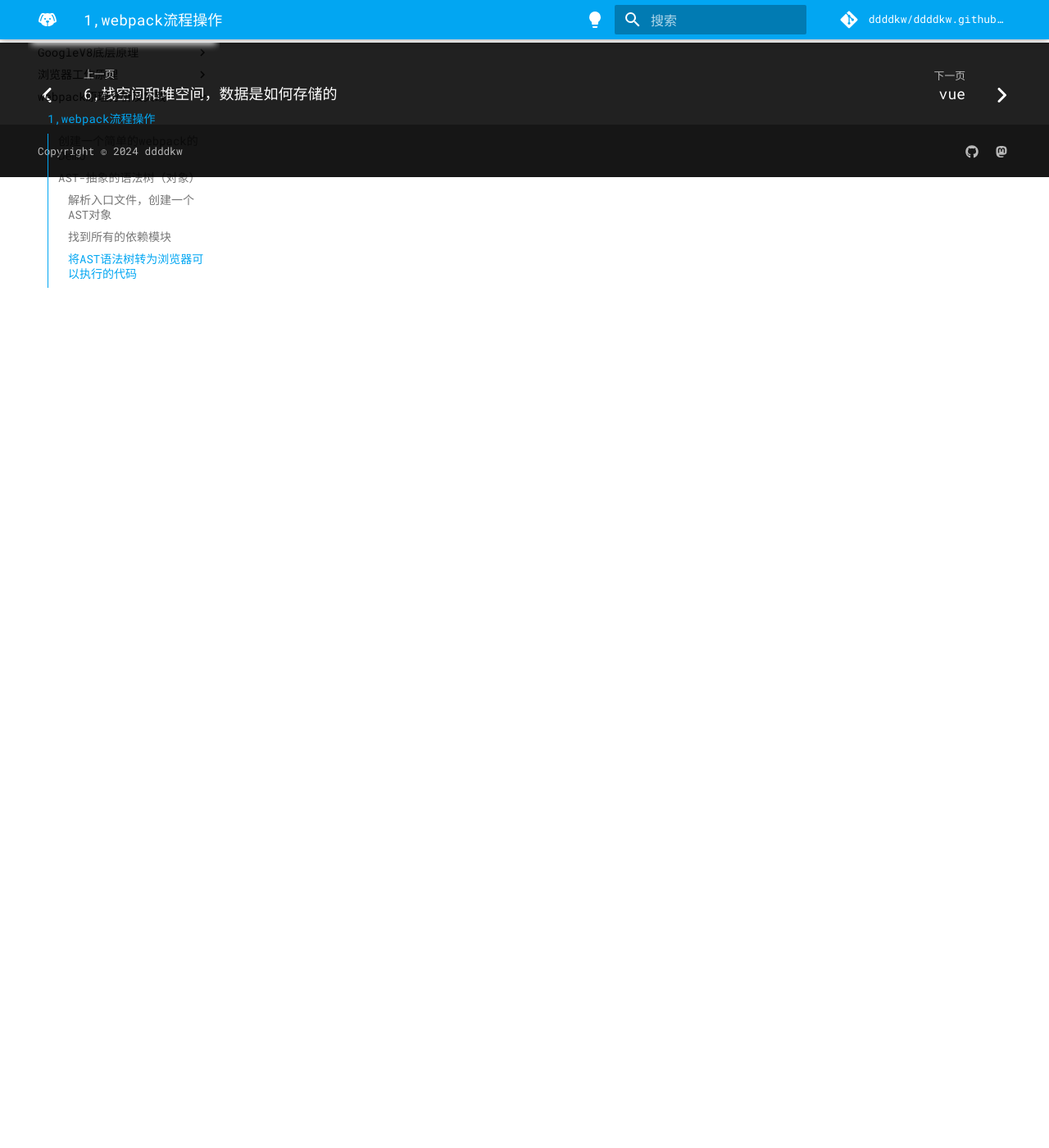
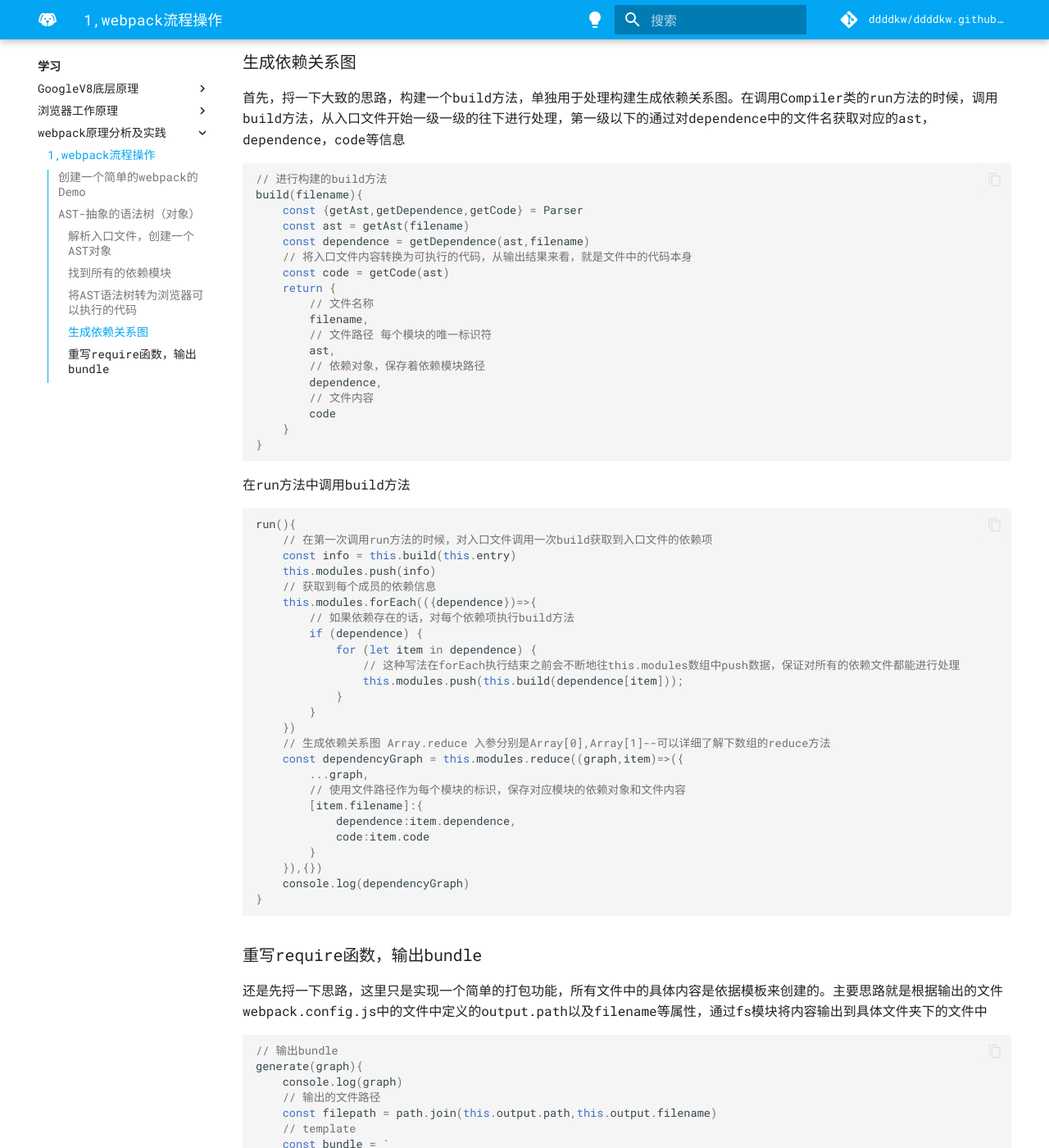
Before and after one commit to ddddkw/ddddkw.github.io, an MkDocs documentation site: the page built from docs/study/webPack/1.md, in a window 1280 px wide and 1400 px high, scrolled down 4339 px. Shown: the whole window at 82% size. Built offline with MkDocs 1.6.1 and Material for MkDocs 9.7.7, drawn with Linux system fonts in a browser that asks for light colours; comment, search, counter and statistics services are not loaded; some of the changed text lies outside the part shown.

Commit message:
webpack系列文章

````diff
--- a/docs/study/webPack/1.md
+++ b/docs/study/webPack/1.md
@@ -1,3 +1,5 @@
+
+
 # webpack打包原理流程解析
 
 ## 创建一个简单的webpack的Demo
@@ -168,3 +170,96 @@ getCode:(ast)=>{
     return code
 }
 ```
+
+### 生成依赖关系图
+
+首先，捋一下大致的思路，构建一个build方法，单独用于处理构建生成依赖关系图。在调用Compiler类的run方法的时候，调用build方法，从入口文件开始一级一级的往下进行处理，第一级以下的通过对dependence中的文件名获取对应的ast，dependence，code等信息
+
+```javascript
+// 进行构建的build方法
+build(filename){
+    const {getAst,getDependence,getCode} = Parser
+    const ast = getAst(filename)
+    const dependence = getDependence(ast,filename)
+    // 将入口文件内容转换为可执行的代码，从输出结果来看，就是文件中的代码本身
+    const code = getCode(ast)
+    return {
+        // 文件名称
+        filename,
+        // 文件路径 每个模块的唯一标识符
+        ast,
+        // 依赖对象，保存着依赖模块路径
+        dependence,
+        // 文件内容
+        code
+    }
+}
+```
+
+在run方法中调用build方法
+
+```javascript
+run(){
+    // 在第一次调用run方法的时候，对入口文件调用一次build获取到入口文件的依赖项
+    const info = this.build(this.entry)
+    this.modules.push(info)
+    // 获取到每个成员的依赖信息
+    this.modules.forEach(({dependence})=>{
+        // 如果依赖存在的话，对每个依赖项执行build方法
+        if (dependence) {
+            for (let item in dependence) {
+                // 这种写法在forEach执行结束之前会不断地往this.modules数组中push数据，保证对所有的依赖文件都能进行处理
+                this.modules.push(this.build(dependence[item]));
+            }
+        }
+    })
+    // 生成依赖关系图 Array.reduce 入参分别是Array[0],Array[1]--可以详细了解下数组的reduce方法
+    const dependencyGraph = this.modules.reduce((graph,item)=>({
+        ...graph,
+        // 使用文件路径作为每个模块的标识，保存对应模块的依赖对象和文件内容
+        [item.filename]:{
+            dependence:item.dependence,
+            code:item.code
+        }
+    }),{})
+    console.log(dependencyGraph)
+}
+```
+
+### 重写require函数，输出bundle
+
+还是先捋一下思路，这里只是实现一个简单的打包功能，所有文件中的具体内容是依据模板来创建的。主要思路就是根据输出的文件webpack.config.js中的文件中定义的output.path以及filename等属性，通过fs模块将内容输出到具体文件夹下的文件中
+
+```JavaScript
+// 输出bundle
+generate(graph){
+    console.log(graph)
+    // 输出的文件路径
+    const filepath = path.join(this.output.path,this.output.filename)
+    // template
+    const bundle = `
+        // 创建一个dist文件夹，文件内容
+        (function (graph){
+            // 重写require函数
+            function require(moduleId){
+                function localRequire(relativePath){ // 依赖模块的路径
+                    return require(graph[moduleId].dependence[relativePath])
+                }
+                console.log(moduleId);
+                const exports = {};
+                (function (require,exports,code){
+                })(localRequire,exports,graph[moduleId].code)
+                // 暴露exports对象
+                return exports
+            }
+            // 从入口文件开始执行
+            require("${this.entry}")
+        })(JSON.stringify(graph))`
+    const distFolder = path.dirname(filepath) // 去除文件名 返回目录 检测dist目录是否存在
+    if (!fs.existsSync(distFolder)) {
+        fs.mkdirSync(distFolder,{recursive:true})
+    }
+    // 创建一个文件夹，文件内容就是bundle
+    fs.writeFileSync(filepath,bundle,"utf-8")
+}
+```
````
